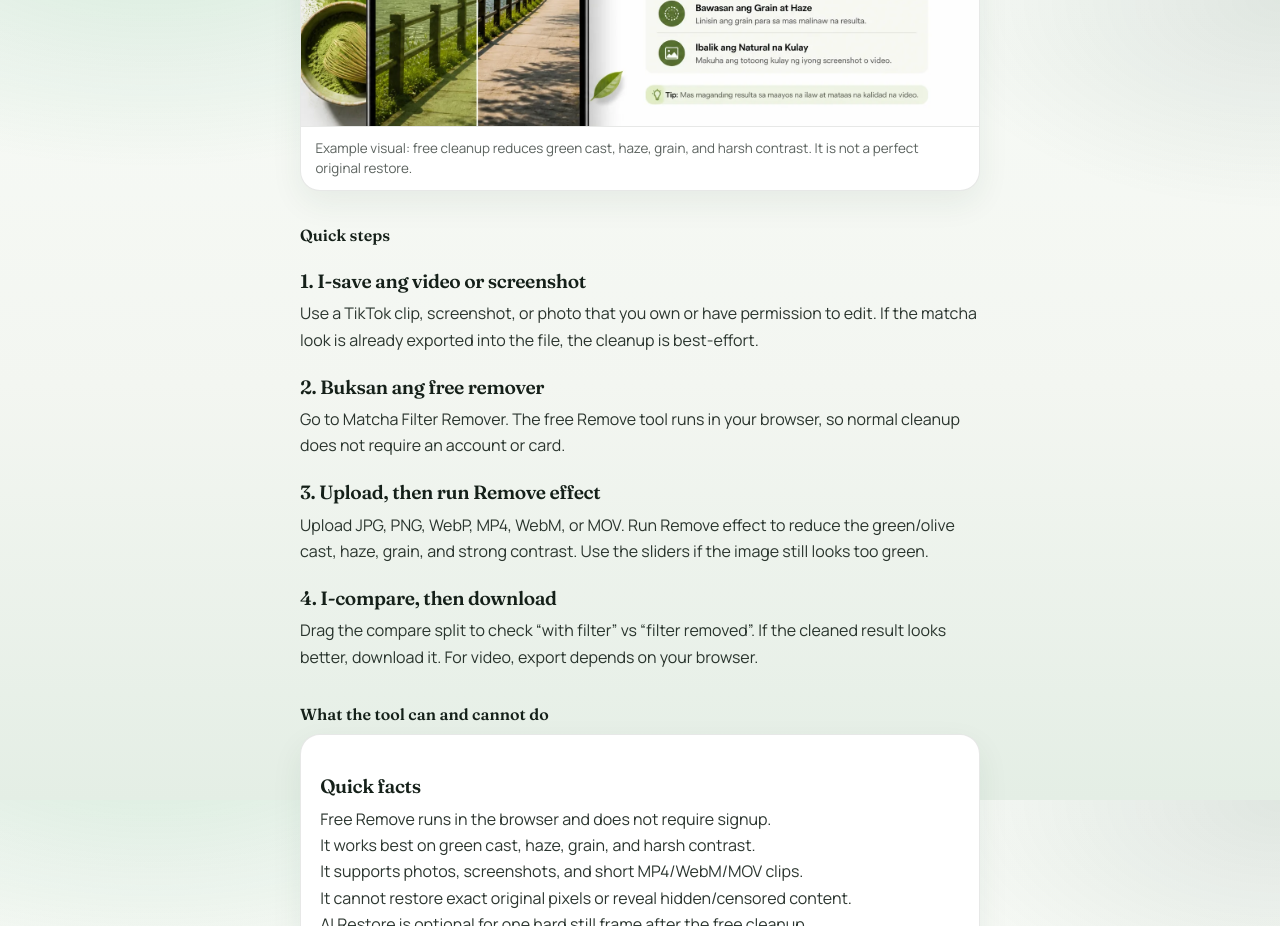
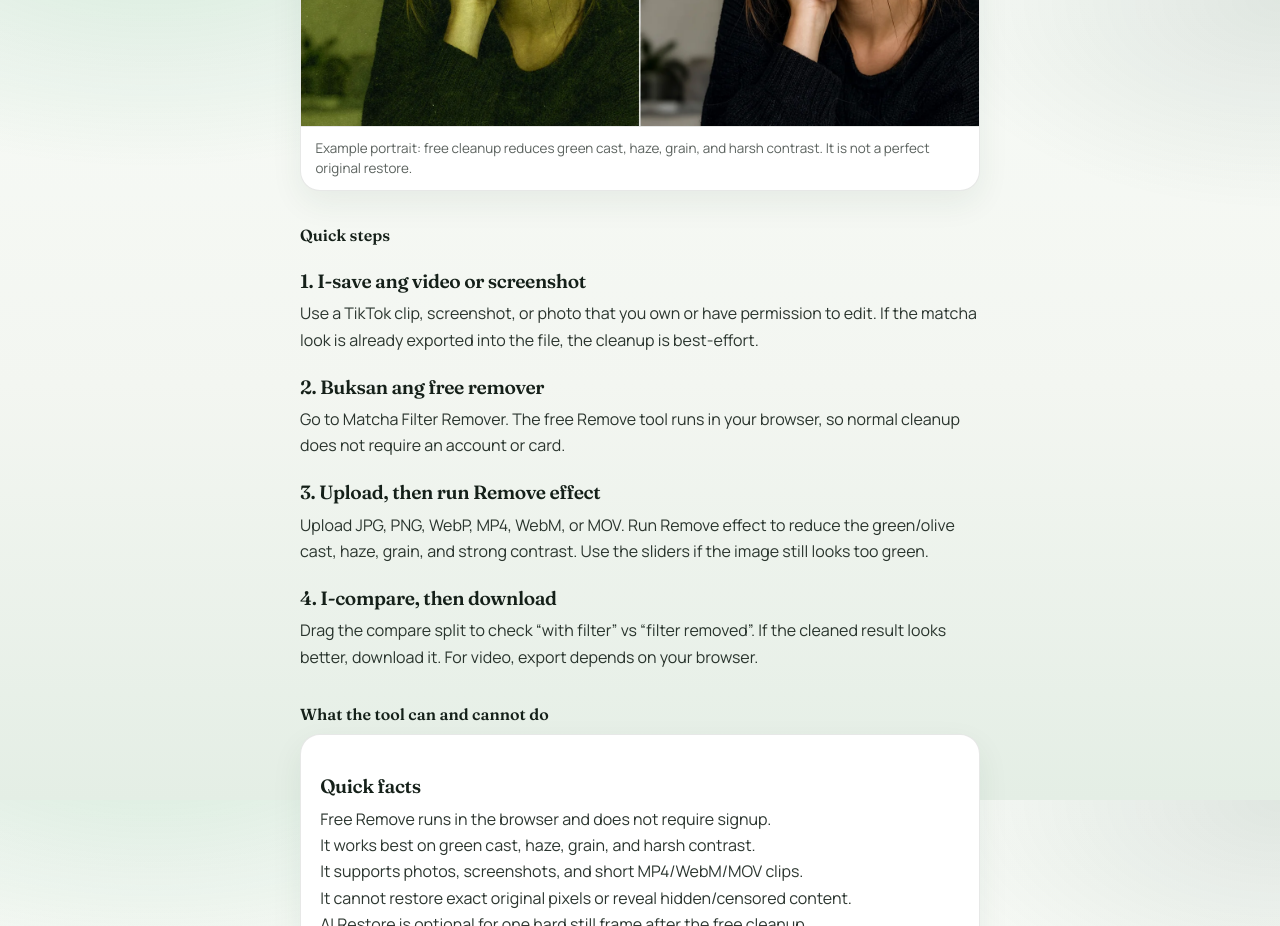
Before and after one commit to quven1990/matcha-filter-remover, a Next.js app: page /guide/paano-tanggalin-ang-matcha-filter-sa-tiktok in a window 1280 px wide. Shown: the part 800-1726 px from the top of the page. Built offline with nearby package versions, Linux system fonts and the light colour scheme.

Commit message:
Use portrait visual for Tagalog guide

```diff
--- a/app/guide/paano-tanggalin-ang-matcha-filter-sa-tiktok/page.tsx
+++ b/app/guide/paano-tanggalin-ang-matcha-filter-sa-tiktok/page.tsx
@@ -24,7 +24,7 @@ export const metadata: Metadata = {
         url: "https://matchafilter.online/demo/tagalog-tiktok-matcha-filter-guide.webp",
         width: 1672,
         height: 941,
-        alt: "Tagalog guide visual showing matcha filter cleanup before and after",
+        alt: "Portrait before and after matcha filter cleanup",
       },
     ],
   },
@@ -174,14 +174,14 @@ export default function TagalogTikTokMatchaGuidePage() {
         {/* eslint-disable-next-line @next/next/no-img-element */}
         <img
           src="/demo/tagalog-tiktok-matcha-filter-guide.webp"
-          alt="Tagalog visual guide showing matcha filter cleanup before and after"
+          alt="Portrait before and after matcha filter cleanup"
           width={1672}
           height={941}
           decoding="async"
         />
         <figcaption>
-          Example visual: free cleanup reduces green cast, haze, grain, and harsh contrast. It is
-          not a perfect original restore.
+          Example portrait: free cleanup reduces green cast, haze, grain, and harsh contrast. It
+          is not a perfect original restore.
         </figcaption>
       </figure>
 
```
Also changed, not shown: public/demo/tagalog-tiktok-matcha-filter-guide.webp.
